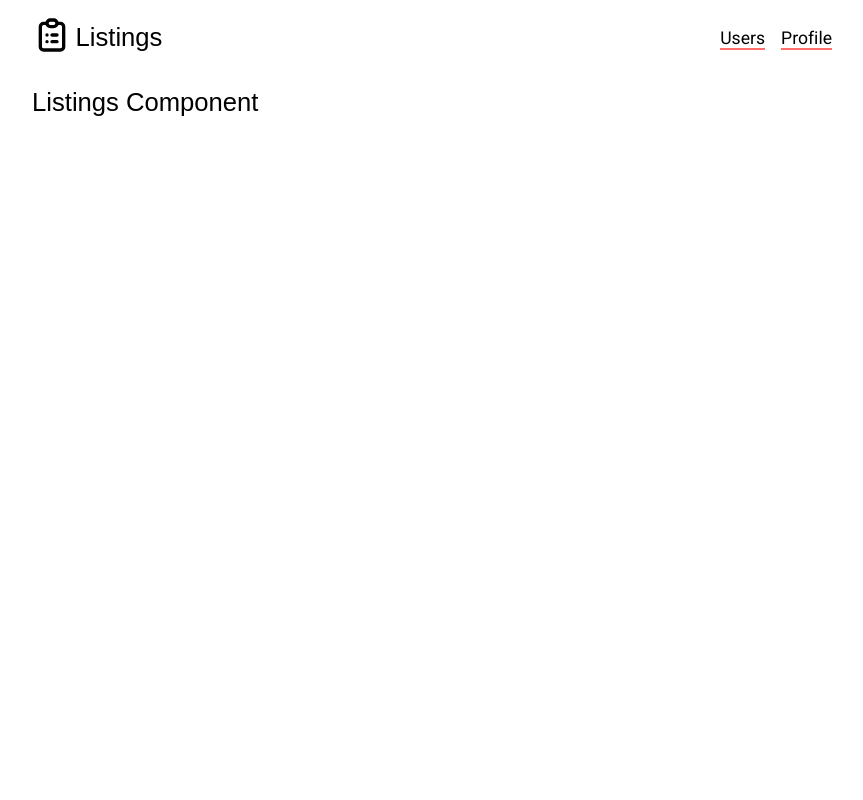
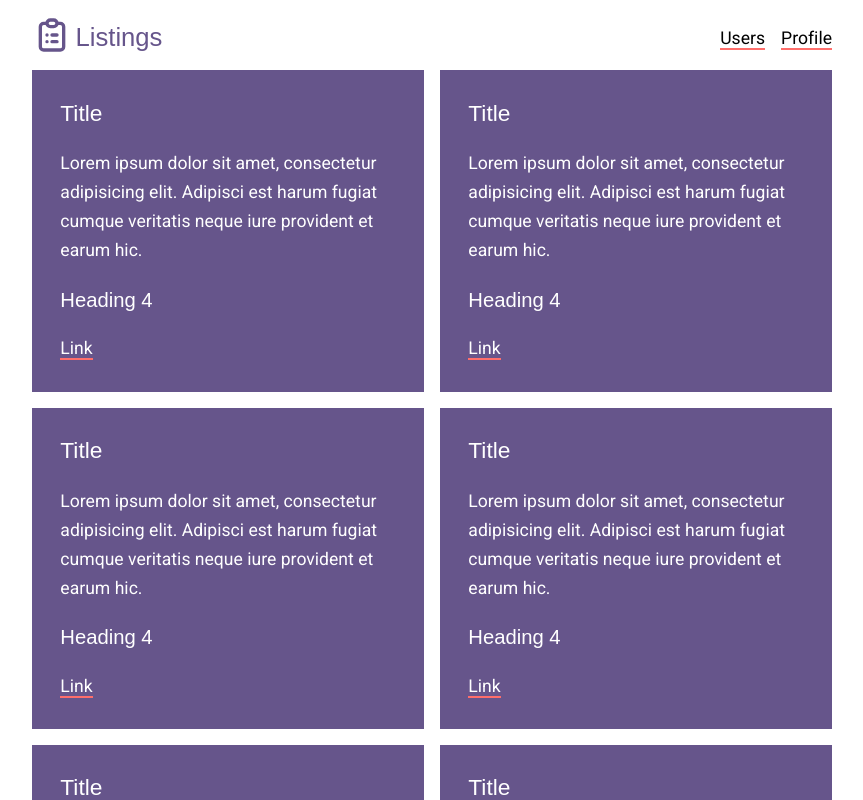
Before and after one commit to Nutod/listingsapp, a React (Create React App) app: page /listings in a window 1280 px wide. Shown: the top 800 px of the page, without its empty margins (208-1071 px from the left). Built offline with nearby package versions, Linux system fonts and the light colour scheme; a web font is replaced by a local one.

Commit message:
Added new styling

```diff
--- a/src/components/Card.js
+++ b/src/components/Card.js
@@ -0,0 +1,28 @@
+import React from 'react'
+import { flow } from 'src/styles/utils'
+import styled from 'styled-components'
+
+const CardWrapper = styled.div`
+  background-color: var(--color-secondary);
+  padding: var(--space-400);
+  color: var(--color-white);
+
+  ${flow}
+`
+
+export default function Card() {
+  return (
+    <CardWrapper>
+      <h3>Title</h3>
+      <p>
+        Lorem ipsum dolor sit amet, consectetur adipisicing elit. Adipisci est
+        harum fugiat cumque veritatis neque iure provident et earum hic.
+      </p>
+
+      <h4>Heading 4</h4>
+      <div>
+        <a href="">Link</a>
+      </div>
+    </CardWrapper>
+  )
+}
--- a/src/components/Header.js
+++ b/src/components/Header.js
@@ -1,11 +1,12 @@
 import React from 'react'
-import { flex } from 'src/styles/utils/flex'
+import { flex, container } from 'src/styles/utils'
 import styled from 'styled-components'
 import Logo from './Logo'
 import Nav from './Nav'
 
 const HeaderWrapper = styled.div`
-  ${flex}
+  ${container}
+  ${flex};
 `
 
 export default function Header() {
--- a/src/components/Layout.js
+++ b/src/components/Layout.js
@@ -2,11 +2,11 @@ import React from 'react'
 import styled from 'styled-components'
 import Header from './Header'
 
-import { container } from 'src/styles/utils/container'
-import { flow } from 'src/styles/utils/flow'
+import { flow } from 'src/styles/utils'
 
 const LayoutWrapper = styled.div`
-  ${container}
+  --content-space: var(--space-300);
+
   ${flow}
 `
 
--- a/src/components/Logo.js
+++ b/src/components/Logo.js
@@ -1,5 +1,5 @@
 import React from 'react'
-import { flex } from 'src/styles/utils/flex'
+import { flex } from 'src/styles/utils'
 import styled from 'styled-components'
 
 const LogoWrapper = styled.div`
@@ -7,6 +7,7 @@ const LogoWrapper = styled.div`
   ${flex}
 
   padding: var(--space-100) 0;
+  color: var(--color-secondary);
 
   svg {
     width: 2.5rem;
--- a/src/components/Nav.js
+++ b/src/components/Nav.js
@@ -1,7 +1,7 @@
 import React from 'react'
 import styled from 'styled-components'
 import { Link } from 'react-router-dom'
-import { flex } from 'src/styles/utils/flex'
+import { flex } from 'src/styles/utils'
 
 const NavWrapper = styled.nav`
   ul {
@@ -19,10 +19,10 @@ export default function Nav() {
     <NavWrapper>
       <ul>
         <li>
-          <Link to="users">Users</Link>
+          <Link to="/users">Users</Link>
         </li>
         <li>
-          <Link to="profile">Profile</Link>
+          <Link to="/profile">Profile</Link>
         </li>
       </ul>
     </NavWrapper>
--- a/src/pages/Listings.js
+++ b/src/pages/Listings.js
@@ -1,10 +1,25 @@
 import React from 'react'
+import styled from 'styled-components'
+import Card from 'src/components/Card'
 import Layout from 'src/components/Layout'
+import { container, grid } from 'src/styles/utils'
+
+const ListingsGrid = styled.div`
+  ${container};
+  ${grid};
+`
 
 export default function Listings() {
   return (
     <Layout>
-      <h2>Listings Component</h2>
+      <ListingsGrid>
+        <Card />
+        <Card />
+        <Card />
+        <Card />
+        <Card />
+        <Card />
+      </ListingsGrid>
     </Layout>
   )
 }
--- /dev/null
+++ b/src/styles/utils/index.js
@@ -0,0 +1,4 @@
+export { container } from './container'
+export { flex } from './flex'
+export { grid } from './grid'
+export { flow } from './flow'
```
